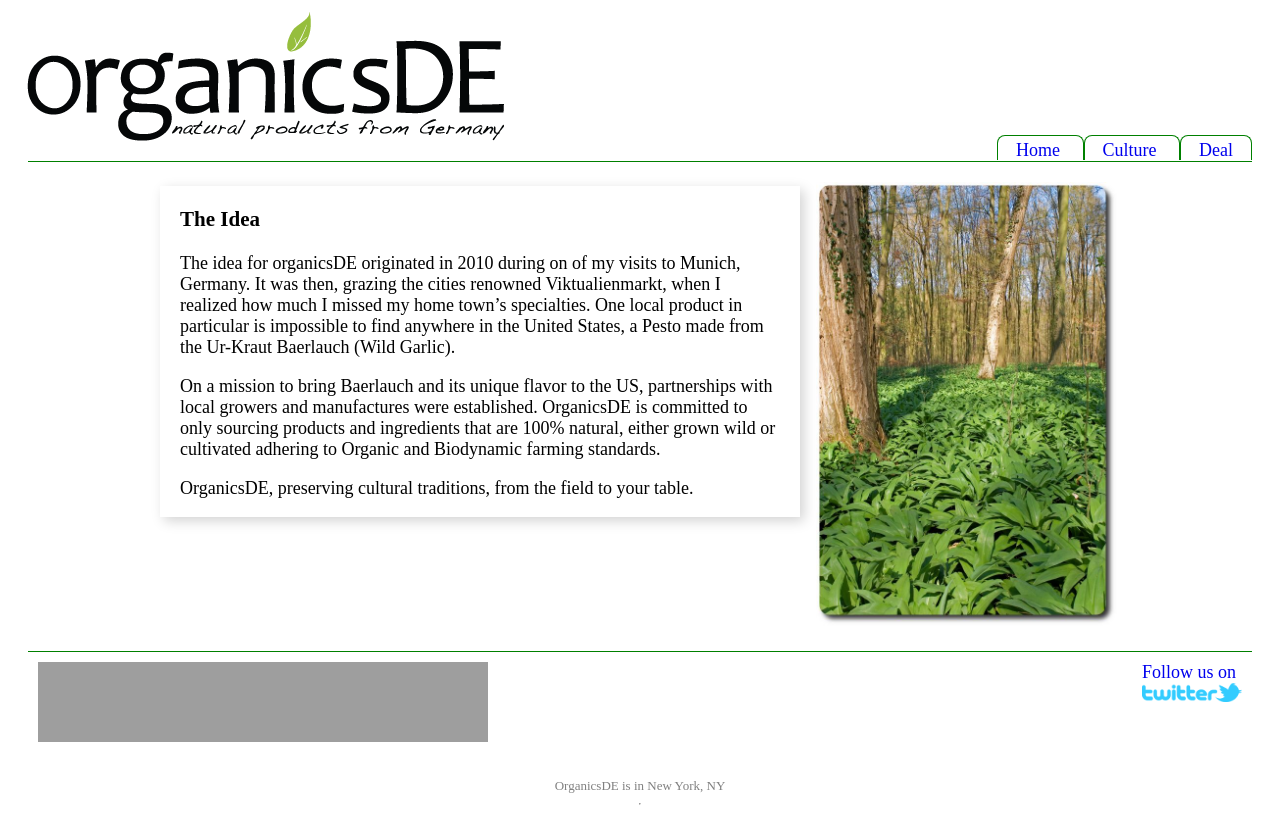
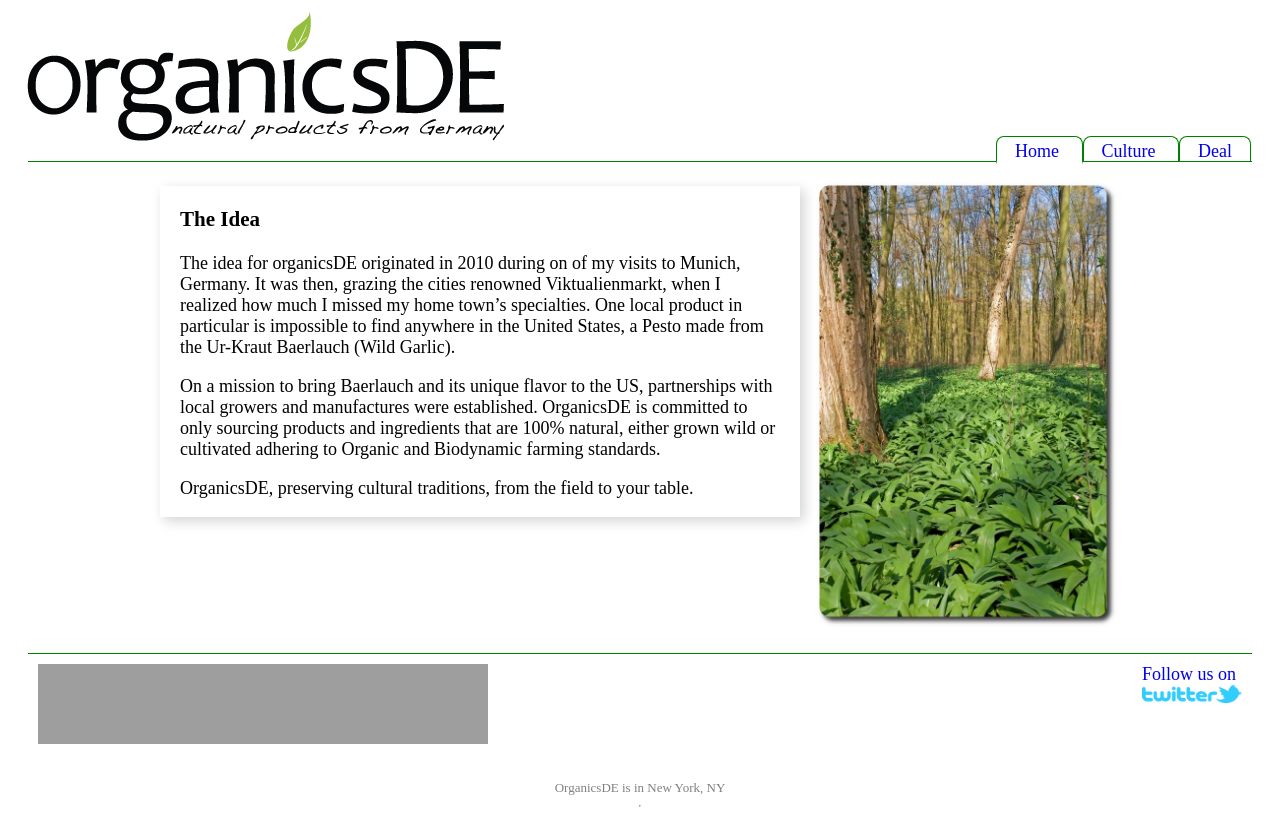
Before and after one commit to adsouza/OrganicsDE, a plain HTML site: page index.html in a window 1280 px wide. Drawn offline with Linux system fonts and the light colour scheme; grey boxes are pictures that could not be loaded.

Commit message:
Make active tab appear in front.

```diff
--- a/default.css
+++ b/default.css
@@ -1,10 +1,10 @@
 body {font-size:large; padding-left:20px; padding-right:20px;}
-body header {border-bottom: 1px solid green;}
+body header {border-bottom: 1px solid green; position:relative;}
 body header img#logo {position:relative; left:-32px;}
 section {display:none; margin-left:auto; margin-right:auto; width:960px; padding-top:20px;}
 #splash {display:block;}
 
-nav {float:right; width:300px; position:relative; top:132px;}
+nav {float:right; width:300px; position:absolute; bottom:-1px; right:1px;}
 nav ul {text-align:right; list-style:none; margin:0; padding:0;}
 nav ul li {display:inline; border: solid green; border-width: 1px 1px 0 1px; margin: 0; border-top-left-radius:8px; border-top-right-radius:8px; padding-top:4px;}
 nav ul li a {padding: 0 1em; text-decoration:none;}
@@ -12,7 +12,7 @@ nav ul li.selected {padding-bottom: 1px; background: white;}
 
 section article {float:left; width:600px; padding-left:20px; padding-right:20px; margin-top:4px; box-shadow:4px 4px 12px lightgrey;}
 section div {float:right; width:320px;}
-section div img {width:301px; padding-left:16px;}
+section div img {width:302px; padding-left:16px;}
 section#culture article {width:854px; float:none; padding-bottom:5px; padding-top:1px; margin-left:auto; margin-right:auto; margin-top:20px;}
 
 body footer {border-top: 1px solid green; margin-top:20px;}
--- a/index.html
+++ b/index.html
@@ -29,15 +29,19 @@
 		<meta http-equiv="Page-Exit" content="RevealTrans (Duration=2, Transition=23)"/>
 
 		<script>
-			var sections = ["splash", "culture", "deal"];
+			var sections = [ "splash", "culture", "deal" ];
 			function hideAll() {
 				for (var id in sections) {
-					document.getElementById(sections[id]).style.display='none';
+					document.getElementById(sections[id]).style.display = 'none';
+					document.getElementById(sections[id] + 'Tab').style.backgroundColor = '';
+					document.getElementById(sections[id] + 'Tab').style.borderBottom = '';
 				}
 			}
 			function showSection(id) {
 				hideAll();
 				document.getElementById(id).style.display='block';
+				document.getElementById(id + 'Tab').style.backgroundColor = 'white';
+				document.getElementById(id + 'Tab').style.borderBottom = 'solid white';
 			}
 		</script>
 		<script type="text/javascript">
@@ -53,22 +57,22 @@
 		</script>
 	</head>
 
-	<body>
+	<body onload="showSection('splash')">
 		<header>
 			<img id="logo" src="logo.png"/>
 			<nav>
 				<ul>
-					<li>
+					<li id="splashTab">
 						<a href="#splash" onclick="showSection('splash')">
 							Home
 						</a>
 					</li>
-					<li>
+					<li id="cultureTab">
 						<a href="#culture" onclick="showSection('culture')">
 							Culture
 						</a>
 					</li>
-					<li>
+					<li id="dealTab">
 						<a href="#deal" onclick="showSection('deal')">
 							Deal
 						</a>
```
